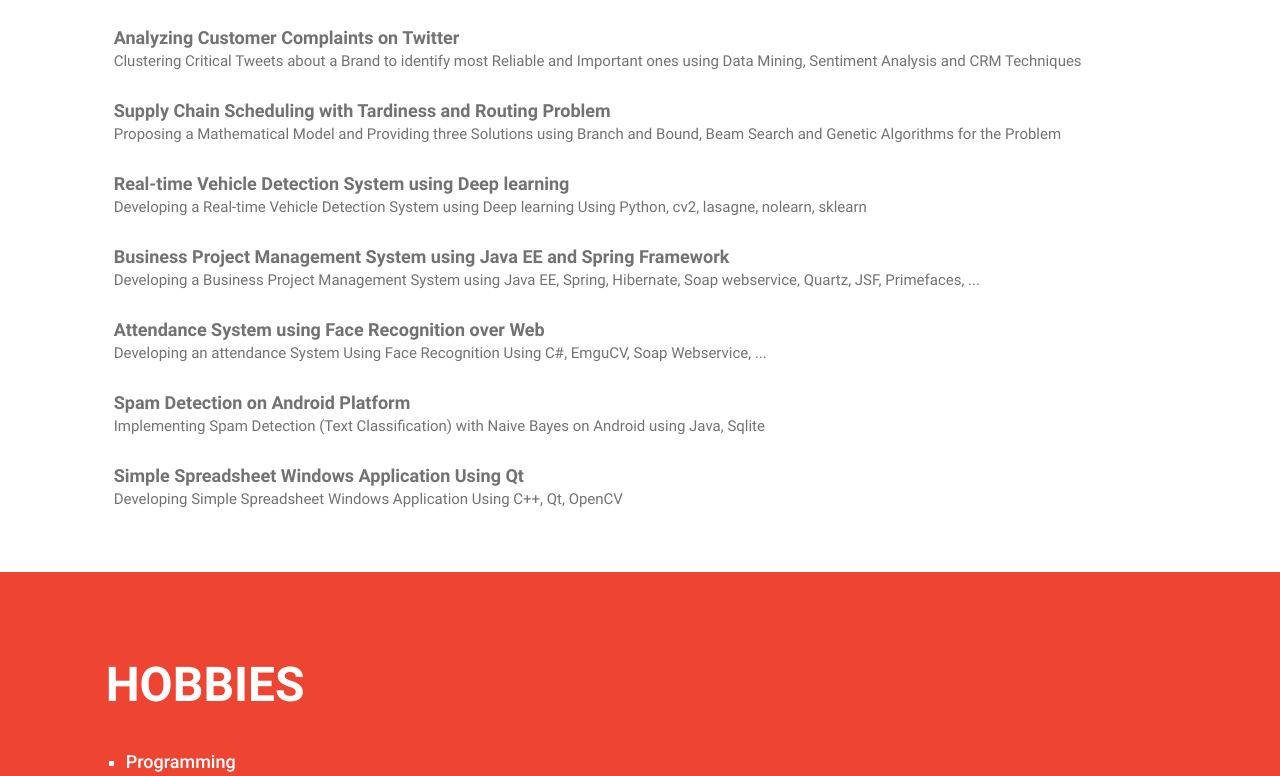
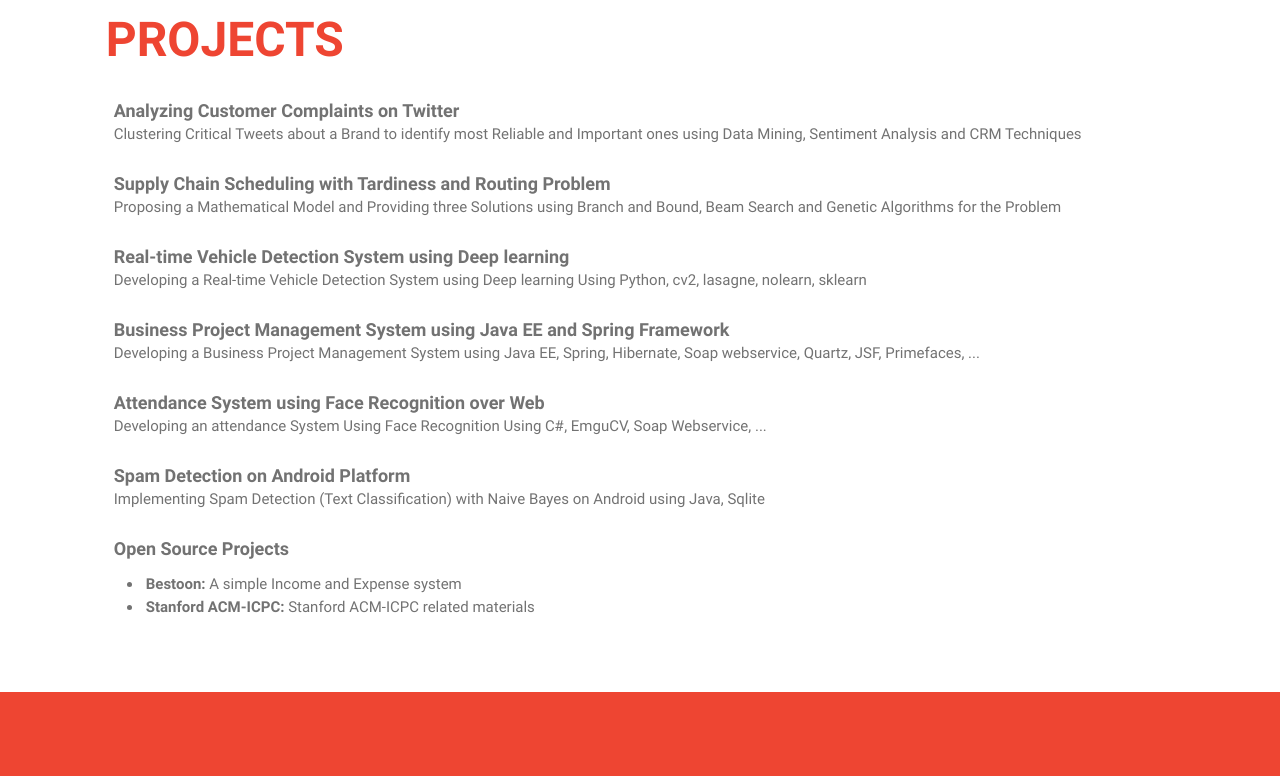
Before and after one commit to ImnIrdst/imnirdst.github.io, a plain HTML site: page index.html in a window 1280 px wide. Shown: the part 2780-3556 px from the top of the page. Drawn offline with Linux system fonts and the light colour scheme.

Commit message:
Add opensource projects and resume links to site

```diff
--- a/css/style.css
+++ b/css/style.css
@@ -330,6 +330,12 @@ nav .brand-logo img {
 .resume-link:hover {
   color: #EE4532;
   font-weight: 500;
+}
+
+.open-source-projects-list li {
+  list-style-type: disc;
+  color: #727272;
+  margin-left: 32px;
 }
 
 .resume-card-element-subtitle{
--- a/index.html
+++ b/index.html
@@ -288,6 +288,10 @@
 								<p class="resume-card-element-subtitle">Node.js, Express, AngularJs, Ionic, Cordova, Spring Framework, Django</p>
 							</div>
 							<div class="resume-card-element">
+								<p class="resume-card-element-title">Databases</p>
+								<p class="resume-card-element-subtitle">PostgreSQLl, SQL Server, MySQL, MongoDB, Redis, SQLite</p>
+							</div>
+							<div class="resume-card-element">
 								<p class="resume-card-element-title">Data Mining and Data Analyzing Tools</p>
 								<p class="resume-card-element-subtitle">Python, R, Weka, IPython Notebook, R Studio, Microsoft Excel, LibreOffice calc</p>
 							</div>
@@ -339,7 +343,9 @@
 							</div>
 							<div class="resume-card-element">
 								<p class="resume-card-element-title">Supply Chain Scheduling with Tardiness and Routing Problem</p>
-								<p class="resume-card-element-subtitle">Proposing a Mathematical Model and Providing three Solutions using Branch and Bound, Beam Search and Genetic Algorithms for the Problem</p>
+								<a href="https://github.com/ImnIrdst/VRP-Branch-and-Bound-2016">
+									<p class="resume-card-element-subtitle resume-link">Proposing a Mathematical Model and Providing three Solutions using Branch and Bound, Beam Search and Genetic Algorithms for the Problem</p>
+								</a>
 							</div>
 							<div class="resume-card-element">
 								<p class="resume-card-element-title">Real-time Vehicle Detection System using Deep learning</p>
@@ -365,8 +371,16 @@
 
 							</div>
 							<div class="resume-card-element">
-								<p class="resume-card-element-title">Simple Spreadsheet Windows Application Using Qt</p>
-								<p class="resume-card-element-subtitle">Developing Simple Spreadsheet Windows Application Using C++, Qt, OpenCV</p>
+								<p class="resume-card-element-title">Open Source Projects</p>
+
+								<ul class="open-source-projects-list">
+								<li><a href="https://github.com/jadijadi/bestoon">
+									<p class="resume-card-element-subtitle resume-link"><b>Bestoon:</b> A simple Income and Expense system</p>
+								</a></li>
+								<li><a href="https://github.com/jaehyunp/stanfordacm">
+									<p class="resume-card-element-subtitle resume-link"><b>Stanford ACM-ICPC:</b> Stanford ACM-ICPC related materials</p>
+								</a></li>
+								</ul>
 							</div>
 						</div>
 					</div>
```
